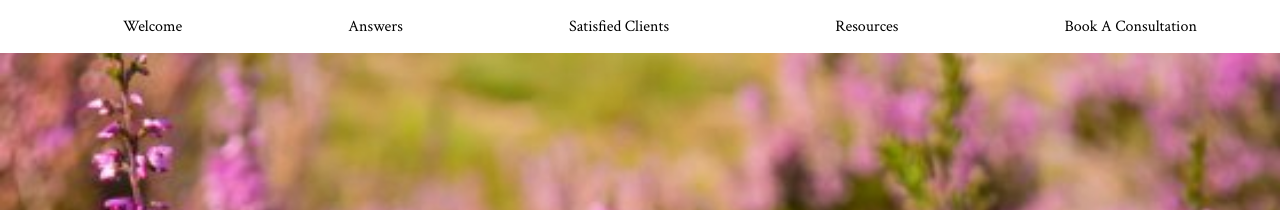
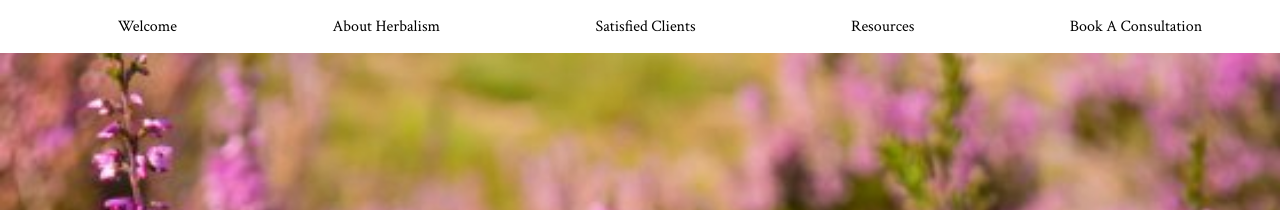
Before and after one commit to MattArnold/callunabotanicals.github.io, a Jekyll site: the page built from index.md, in a window 1280 px wide. Shown: the top 210 px of the page. Built offline with Jekyll 4.4.1, drawn with Linux system fonts in a browser that asks for light colours.

Commit message:
Change answers to About Herbalism

```diff
--- a/_layouts/home.html
+++ b/_layouts/home.html
@@ -20,7 +20,7 @@
 <header>
 <nav>
   <ul>
-    {% assign navorder = "Welcome!Answers!Satisfied Clients!Resources" | split: "!" %}
+    {% assign navorder = "Welcome!About Herbalism!Satisfied Clients!Resources" | split: "!" %}
     {% for n in navorder %}
     <li class="navbtn">
       <a href="{{ n | slugify }}">
--- a/_layouts/main.html
+++ b/_layouts/main.html
@@ -25,7 +25,7 @@
         Calluna Vitality
       </a>
     </li>
-    {% assign navorder = "Welcome!Answers!Satisfied Clients!Resources" | split: "!" %}
+    {% assign navorder = "Welcome!About Herbalism!Satisfied Clients!Resources" | split: "!" %}
     {% for n in navorder %}
     {% if n != page.title %}
     <li class="navbtn">
```
Also changed, not shown: about-herbalism.md (renamed from answers.md, +2 -2 lines).
